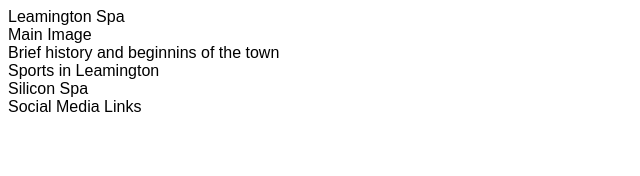
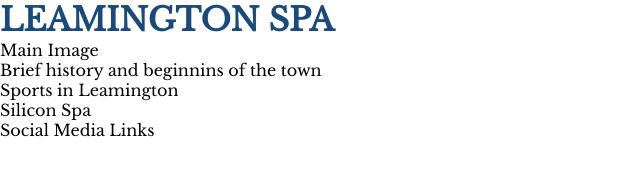
Before and after one commit to PaulR1209/leamington-spa, a plain HTML site: page index.html in a window 1280 px wide. Shown: the whole page, without its empty margins (0-640 px from the left). Drawn offline with nearby package versions, Linux system fonts and the light colour scheme.

Commit message:
add google fonts and remove default margins, padding and borders

```diff
--- a/assets/css/style.css
+++ b/assets/css/style.css
@@ -1,3 +1,15 @@
+@import url('https://fonts.googleapis.com/css2?family=Libre+Baskerville&display=swap');
+
+* {
+    margin: 0;
+    padding: 0;
+    border: none;
+}
+
 body {
-    font-family: arial;
+    font-family: 'Libre Baskerville', serif;
 }
+h1 {
+    color: #194a7a;
+    text-transform: uppercase;
+}
--- a/index.html
+++ b/index.html
@@ -11,7 +11,9 @@
     <title>Leamington Spa</title>
 </head>
 <body>
-    <header>Leamington Spa</header>
+    <header>
+        <h1>Leamington Spa</h1>
+    </header>
 
     <section>
         Main Image
```
